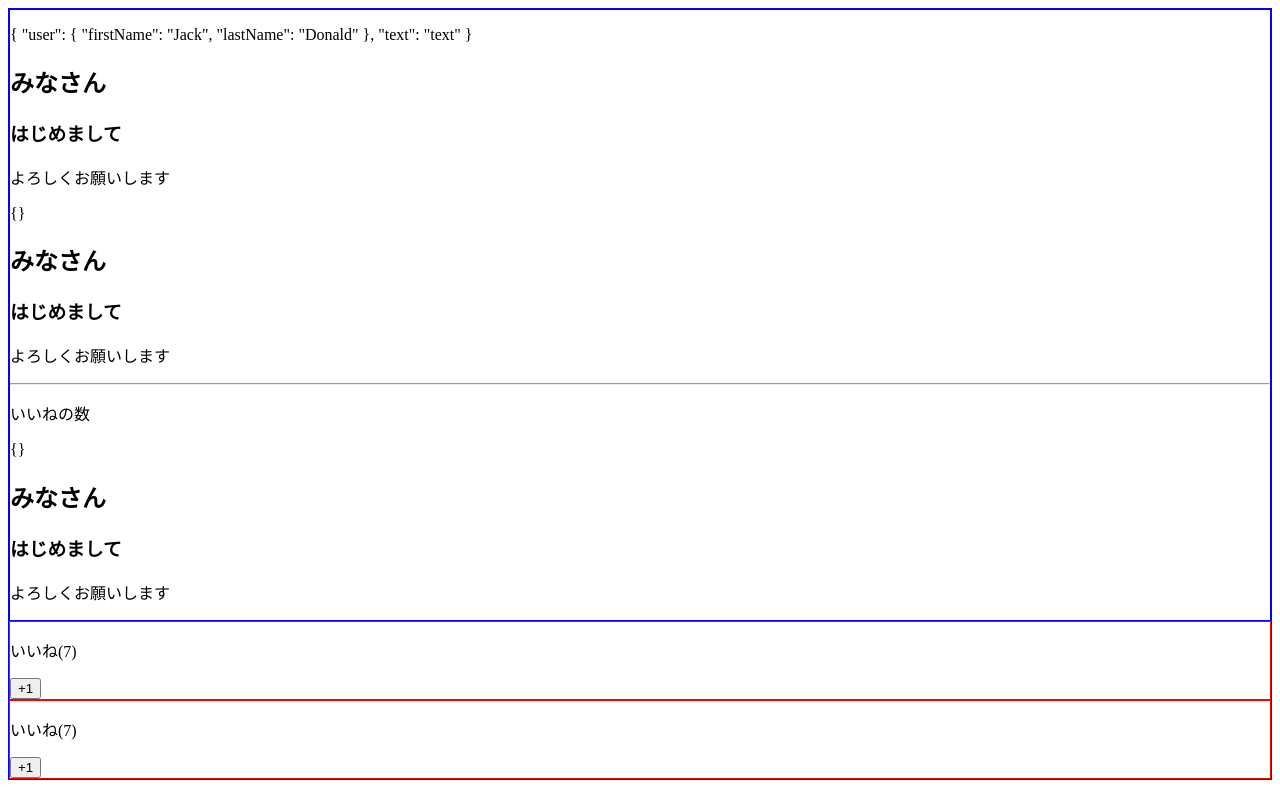
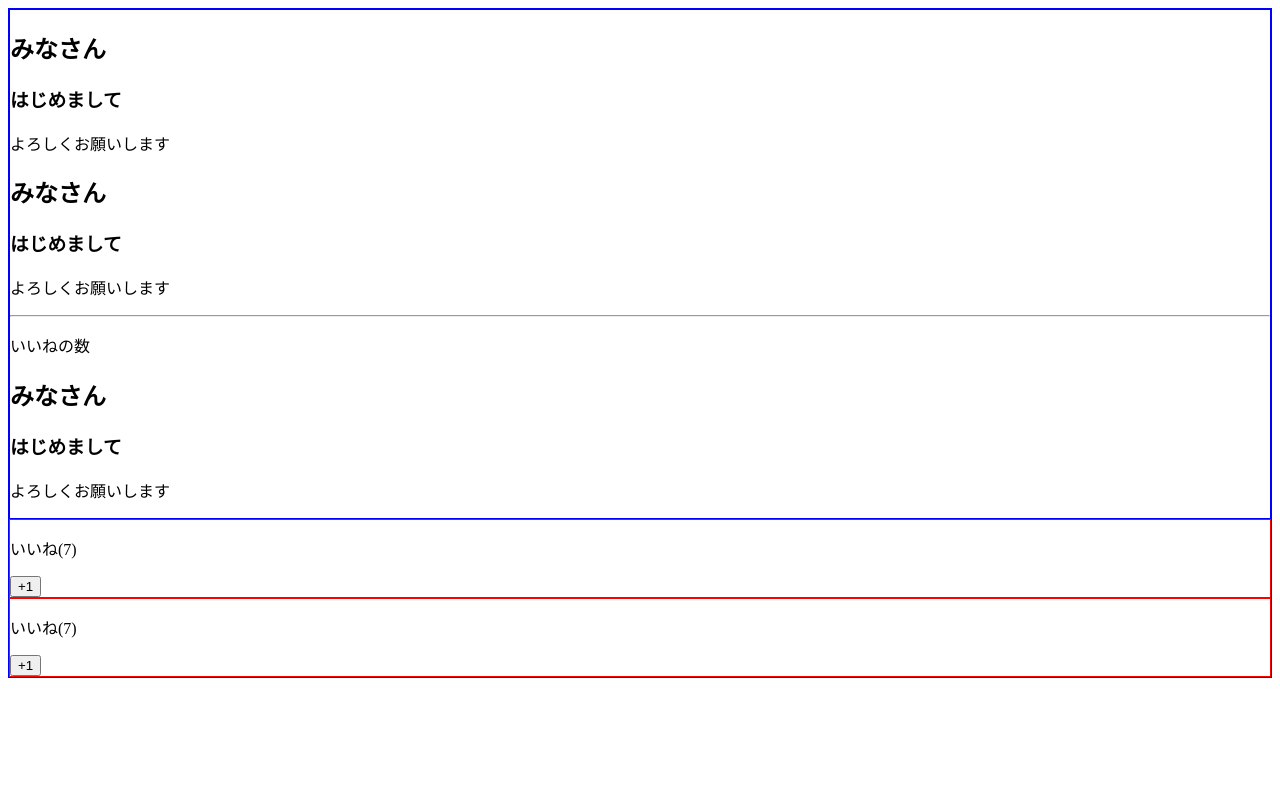
Before and after one commit to sora1129/vue-spa, a Vue app: page / in a window 1280 px wide. Built offline with nearby package versions, Linux system fonts and the light colour scheme.

Commit message:
feat:　動的なスロット名のつけかた

```diff
--- a/src/App.vue
+++ b/src/App.vue
@@ -1,17 +1,11 @@
 <template>
   <div>
-    <LikeHeader v-slot="slotProps">
+    <LikeHeader>
         <p>{{ slotProps }}</p>
         <h2>みなさん</h2>
         <h3>はじめまして</h3>
         <p>よろしくお願いします</p>
-      <!-- <template v-slot:title="slotProps">
-        <h2>こんにちは</h2>
-        <h2>{{ slotProps.text }}</h2>
-      </template> -->
-      <!-- <template v-slot:number>
-        <p>{{ number }}</p>
-      </template> -->
+        <template v-slot:[title]></template>
     </LikeHeader>
     <LikeNumber :total-number="number" @my-click="incrementnumber"></LikeNumber>
     <LikeNumber :total-number="number"></LikeNumber>
@@ -25,6 +19,7 @@
     data() {
       return {
         number: 14,
+        title: 'title'
       };
     },
     components: {
```
